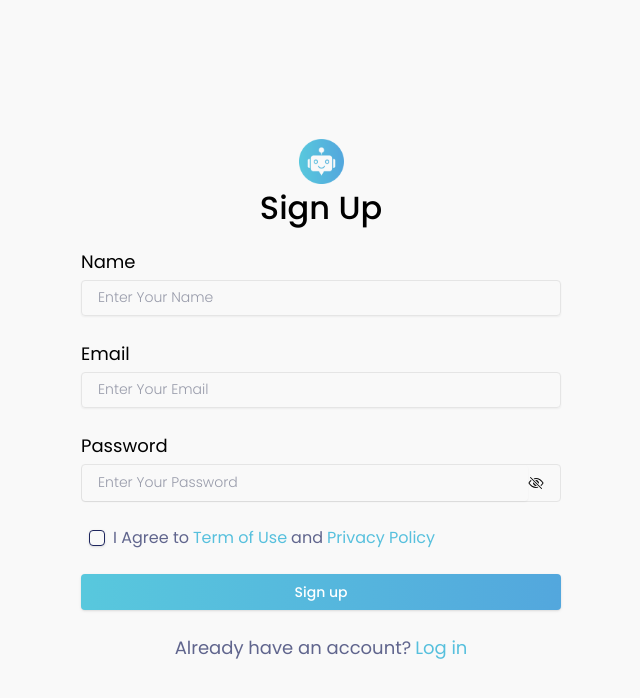
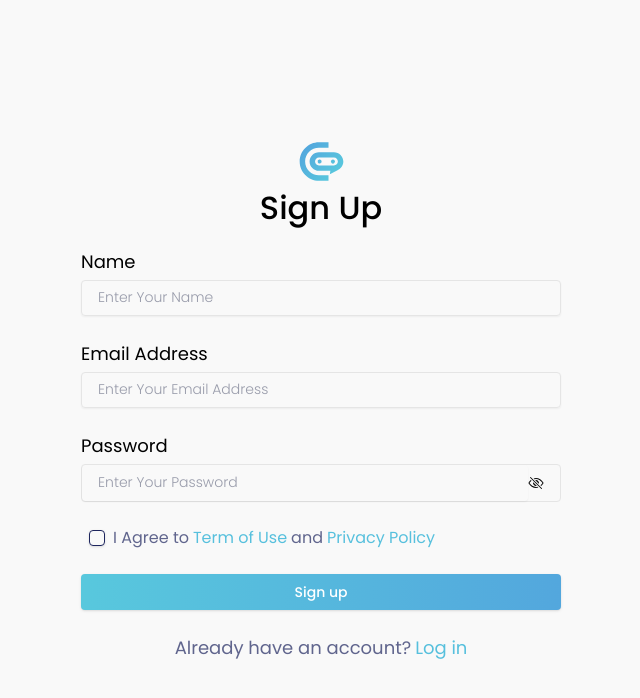
Before and after one commit to patel-poojan/chatbot-frontend, a Next.js app: page /signup in a window 1280 px wide. Shown: the top 698 px of the page, without its empty margins (319-959 px from the left). Built offline with nearby package versions, Linux system fonts and the light colour scheme; no server answers.

Commit message:
fix: fix some ui issue

```diff
--- a/src/app/components/ChooseDocumentTemplate.tsx
+++ b/src/app/components/ChooseDocumentTemplate.tsx
@@ -90,7 +90,9 @@ const UploadCard: React.FC<{
         height={43}
         quality={100}
       />
-      <div className='text-[#7E7E7E] font-normal text-sm'>upload file</div>
+      <div className='text-[#7E7E7E] font-normal text-sm'>
+        PDF only, max 10MB.
+      </div>
     </div>
     <label className='flex items-center justify-between border border-[#57C0DD] w-full p-2 cursor-pointer'>
       <input type='file' className='hidden' onChange={onFileChange} />
@@ -165,9 +167,9 @@ const ChooseDocumentTemplate: React.FC<DocumentTemplateProps> = ({
         toast.warning(`${file.name} must be a PDF file`);
         return false;
       }
-      const maxSize = 3 * 1024 * 1024;
+      const maxSize = 10 * 1024 * 1024;
       if (file.size > maxSize) {
-        toast.warning(`${file.name} must be less than 3MB`);
+        toast.warning(`${file.name} must be less than 10MB`);
         return false;
       }
     }
--- a/src/app/components/DashboardLayout.tsx
+++ b/src/app/components/DashboardLayout.tsx
@@ -58,7 +58,7 @@ const DashboardLayout = ({ children }: { children: React.ReactNode }) => {
         <div className='flex flex-col gap-3 items-center'>
           <Link href={'/chatbotlist'}>
             <Image
-              className='bg-white rounded-full cursor-pointer'
+              className='bg-white rounded-full cursor-pointer p-1'
               src='/images/bot-icon.svg'
               alt='chatbot logo'
               width={45}
--- a/src/app/create/page.tsx
+++ b/src/app/create/page.tsx
@@ -16,7 +16,7 @@ const Page = () => {
       onSuccess(data) {
         if (data.success) {
           router.replace(`/create/${data.data.type}/${data.data._id}`);
-          toast.success(data?.message);
+          // toast.success(data?.message);
         }
       },
       onError(error: axiosError) {
--- a/src/app/login/page.tsx
+++ b/src/app/login/page.tsx
@@ -55,7 +55,7 @@ const Page = () => {
       e.preventDefault();
 
       if (!email) {
-        toast.warning('Please fill in your email');
+        toast.warning('Please fill in your email address');
       } else if (!password) {
         toast.warning('Please fill in your password');
       } else {
@@ -87,14 +87,14 @@ const Page = () => {
         </div>
         <div className='w-full'>
           <label htmlFor='email' className='text-black font-normal text-lg'>
-            Email
+            Email Address
           </label>
           <Input
             value={email}
             onChange={(e) => setEmail(e.target.value)}
             id='email'
             className='px-4 py-3 mt-1 rounded  focus-visible:ring-0 placeholder:text-sm placeholder:font-light w-full'
-            placeholder='Enter Your Email'
+            placeholder='Enter Your Email Address'
           />
         </div>
         <div className='w-full'>
--- a/src/app/signup/page.tsx
+++ b/src/app/signup/page.tsx
@@ -54,9 +54,9 @@ const SignupForm = () => {
       if (!name) {
         toast.warning('Please fill in your name');
       } else if (!emailId) {
-        toast.warning('Please fill in your email');
+        toast.warning('Please fill in your email address');
       } else if (!isEmailValid(emailId)) {
-        toast.warning('Please enter a valid email');
+        toast.warning('Please enter a valid email address');
       } else if (!password) {
         toast.warning('Please fill in your password');
       } else if (!isPasswordValid(password)) {
@@ -104,14 +104,14 @@ const SignupForm = () => {
         </div>
         <div className='w-full'>
           <label htmlFor='email' className='text-black font-normal text-lg'>
-            Email
+            Email Address
           </label>
           <Input
             id='email'
             value={emailId}
             onChange={(e) => setEmailId(e.target.value)}
             className='px-4 py-3 mt-1 rounded  focus-visible:ring-0 placeholder:text-sm   placeholder:font-light w-full'
-            placeholder='Enter Your Email'
+            placeholder='Enter Your Email Address'
           />
         </div>
         <div className='w-full'>
```
Also changed, not shown: src/app/components/TopBar.tsx (+40 -97 lines), public/images/bot-icon.svg, public/images/bot-logo.svg (added).
